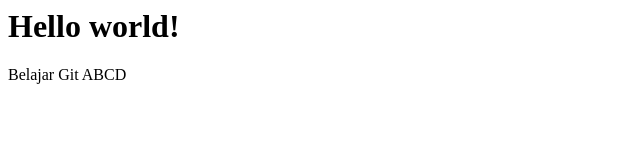
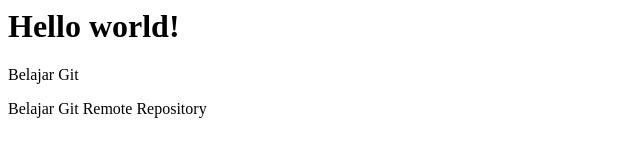
Before and after one commit to andit12/BelajarGit, a plain HTML site: page index.html in a window 1280 px wide. Shown: the whole page, without its empty margins (0-640 px from the left). Drawn offline with Linux system fonts and the light colour scheme.

Commit message:
remore repository

```diff
--- a/index.html
+++ b/index.html
@@ -4,6 +4,7 @@
     </head>
     <body>
         <h1>Hello world!</h1>
-        <p>Belajar Git ABCD</p>
+        <p>Belajar Git</p>
+        <p>Belajar Git Remote Repository</p>
     </body>
 </html>
```
